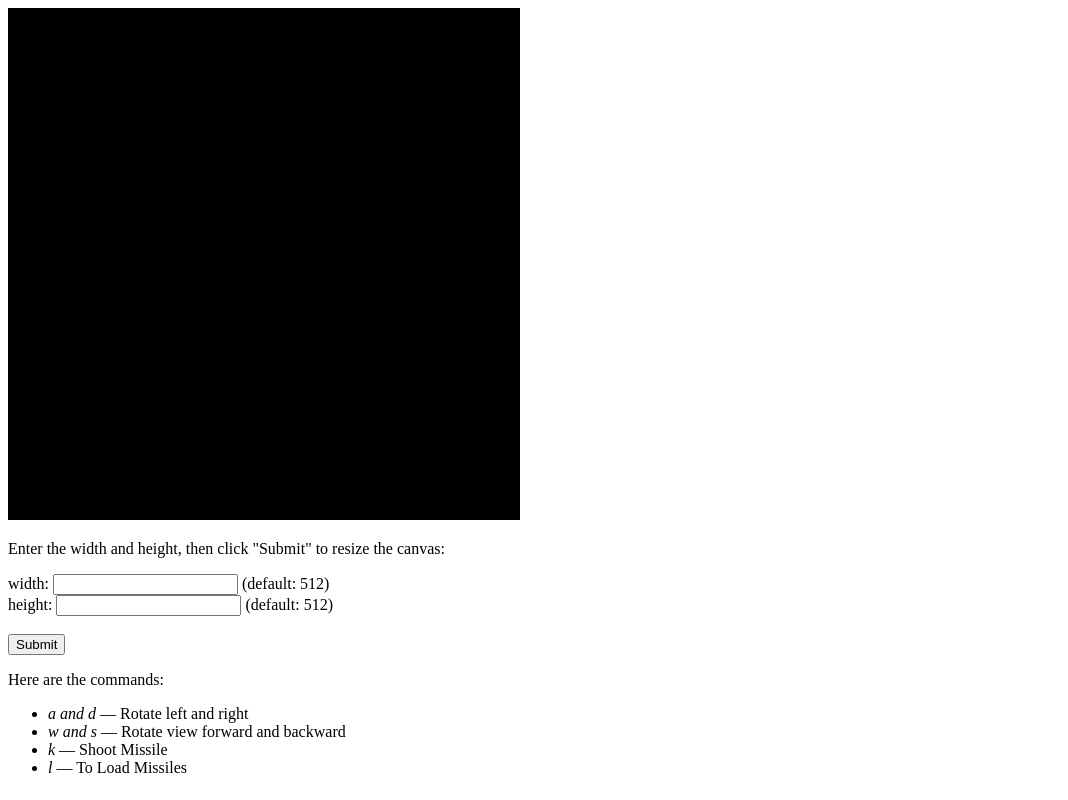
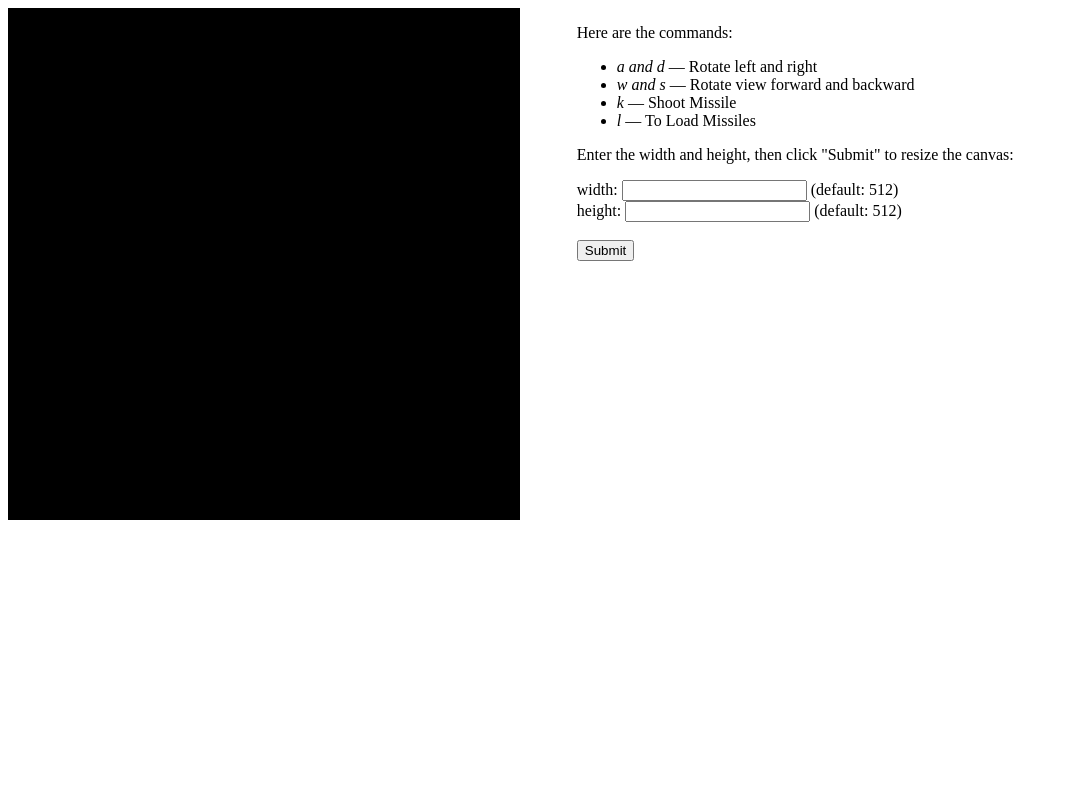
Before and after one commit to nischalshrestha/3DAsteroids, a plain HTML site: page index.html in a window 1280 px wide. Shown: the whole page, without its empty margins (0-1068 px from the left). Drawn offline with Linux system fonts and the light colour scheme.

Commit message:
Added some changes to page to see instruction better

```diff
--- a/index.html
+++ b/index.html
@@ -3,6 +3,7 @@
   <head>
     <meta charset="UTF-8">
     <title>Prog 2: Rasterization Shell</title>
+    <link rel="stylesheet" type="text/css" href="style.css">
     <script type="text/javascript" src="gl-matrix.js"></script>
     <script type="text/javascript" src="utils.js"></script>
     <script type="text/javascript" src="sphere.js"></script>
@@ -11,13 +12,7 @@
   </head>
   <body onload="main();">
     <canvas id="myWebGLCanvas" width="512" height="512"></canvas>
-    <p>Enter the width and height, then click "Submit" to resize the canvas:</p>
-    <form id="frm1" action="">
-      width: <input id="width" type="text"> (default: 512)<br>
-      height: <input id="height" type="text"> (default: 512)<br><br>
-      <input type="button" onclick="resizeCanvas()" value="Submit">
-    </form>
-    <div>
+    <div class="floater">
       <p>Here are the commands:</p>
       <ul>
         <li><span style="font-style: italic">a and d</span> — Rotate left and right</li>
@@ -25,6 +20,12 @@
         <li><span style="font-style: italic">k</span> — Shoot Missile</li>
         <li><span style="font-style: italic">l</span> — To Load Missiles</li>
       </ul>
+      <p >Enter the width and height, then click "Submit" to resize the canvas:</p>
+      <form id="frm1" action="">
+        width: <input id="width" type="text"> (default: 512)<br>
+        height: <input id="height" type="text"> (default: 512)<br><br>
+        <input type="button" onclick="resizeCanvas()" value="Submit">
+      </form>
     </div>
   </body>
 </html>
--- /dev/null
+++ b/style.css
@@ -0,0 +1,6 @@
+
+.floater {
+  float: right;
+  display: inline;
+  width: 55%;
+}
```
